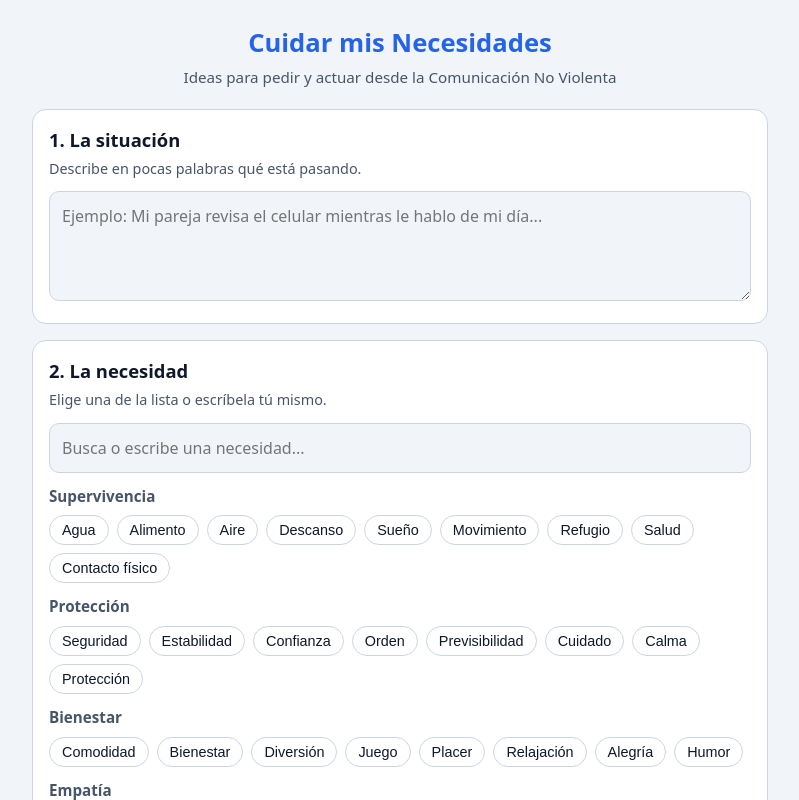
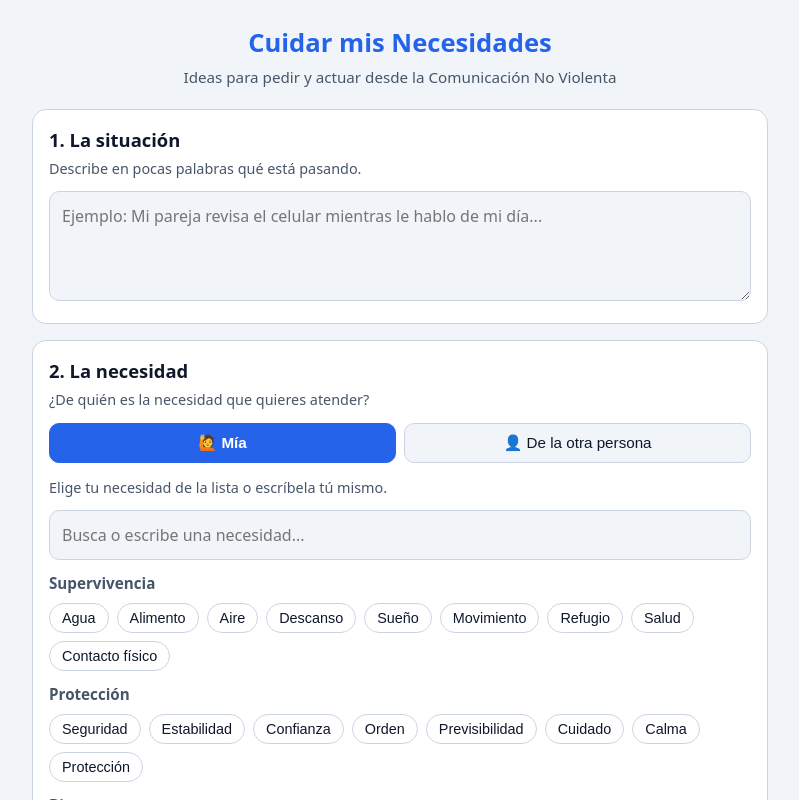
Before and after one commit to MarlonMoe23/ideas-necesidades, a Next.js app: page / in a window 1280 px wide. Shown: the top 800 px of the page, without its empty margins (240-1039 px from the left). Built offline with nearby package versions, Linux system fonts and the light colour scheme.

Commit message:
26101506

```diff
--- a/app/api/generar-ideas/route.js
+++ b/app/api/generar-ideas/route.js
@@ -1,10 +1,13 @@
 export const maxDuration = 30;
 
-const SISTEMA = `Eres un facilitador experto en Comunicación No Violenta (CNV) de Marshall Rosenberg.
-Tu tarea es ayudar a una persona a cuidar una necesidad concreta en una situación concreta.
+const BASE = `Eres un facilitador experto en Comunicación No Violenta (CNV) de Marshall Rosenberg.
 Escribe en español latinoamericano neutro, tuteando, con frases naturales y listas para usar.
+Cada idea debe ser una sola frase de máximo 35 palabras, sin juicios, diagnósticos, etiquetas ni "deberías".
+Genera exactamente 4 ideas para cada tipo.`;
 
-Genera exactamente 4 ideas para cada tipo:
+const SISTEMA_MIA = `${BASE}
+
+La persona quiere cuidar SU PROPIA necesidad en la situación que describe.
 
 1. "conexion" (pedidos de conexión): preguntas para saber cómo le llega a la otra persona lo que se dijo o qué entendió.
    Ejemplos de estilo: "¿Cómo te sientes al escuchar esto?", "¿Podrías decirme qué entendiste de lo que te dije?".
@@ -12,23 +15,37 @@ Genera exactamente 4 ideas para cada tipo:
 
 2. "accion" (pedidos de acción): pedidos concretos, positivos (lo que sí se quiere, no lo que no),
    realizables en el presente o en un plazo claro, y formulados como pregunta abierta a un sí o un no,
-   por ejemplo: "¿Estarías dispuesto/a a...?". Nada de exigencias, culpas ni "deberías".
+   por ejemplo: "¿Estarías dispuesto/a a...?". Nada de exigencias ni culpas.
 
-3. "estrategias": acciones que la persona puede hacer por sí misma para cuidar la necesidad,
+3. "estrategias": acciones que la persona puede hacer por sí misma para cuidar su necesidad,
    sin depender de una sola persona. Varía el tipo: autoempatía, apoyo de otras personas,
    cuidado del cuerpo, cambios en el entorno o la rutina.
 
 Si en la situación no hay otra persona involucrada, dirige los pedidos de conexión y de acción a la propia persona
-(por ejemplo: "¿Qué necesito escuchar de mí ahora?" o "¿Estoy dispuesto/a a...?").
+(por ejemplo: "¿Qué necesito escuchar de mí ahora?" o "¿Estoy dispuesto/a a...?").`;
 
-Cada idea debe ser una sola frase de máximo 35 palabras, sin juicios, diagnósticos ni etiquetas.
+const SISTEMA_OTRA = `${BASE}
 
-Responde SOLO con un objeto JSON válido, sin texto adicional y sin bloques de código, con esta forma exacta:
-{"conexion": ["...", "...", "...", "..."], "accion": ["...", "...", "...", "..."], "estrategias": ["...", "...", "...", "..."]}`;
+La persona quiere atender la necesidad de OTRA PERSONA involucrada en la situación.
+Esa necesidad es una suposición: la persona la intuye, pero no la conoce con certeza.
+Todas las ideas se dirigen a la otra persona o describen lo que el usuario puede hacer por ella.
+
+1. "conexion" (pedidos de conexión): adivinanzas empáticas en forma de pregunta, para verificar
+   si se intuyó bien lo que la otra persona siente y necesita, sin darlo por hecho.
+   Ejemplos de estilo: "¿Te sientes frustrado porque necesitas más apoyo con esto?",
+   "¿Es importante para ti que se tome en cuenta tu opinión?", "¿Hay algo más que quieras que sepa?".
+
+2. "accion" (pedidos de acción): ofrecimientos o pedidos concretos, positivos y realizables
+   para contribuir a la necesidad de la otra persona, formulados como pregunta abierta a un sí o un no.
+   Ejemplos de estilo: "¿Te ayudaría si yo...?", "¿Te gustaría que...?", "¿Qué podría hacer yo para que...?".
+
+3. "estrategias": acciones que el usuario puede hacer por su cuenta para contribuir a la necesidad
+   de la otra persona, sin descuidar las suyas. Varía el tipo: escucha empática, presencia,
+   gestos concretos, elegir el momento adecuado, cuidar su propia reacción antes de hablar.`;
 
 export async function POST(req) {
   try {
-    const { situacion, necesidad } = await req.json();
+    const { situacion, necesidad, duenio } = await req.json();
 
     if (!situacion?.trim() || !necesidad?.trim()) {
       return Response.json({ error: "Faltan la situación o la necesidad." }, { status: 400 });
@@ -42,6 +59,18 @@ export async function POST(req) {
       );
     }
 
+    const esDeOtra = duenio === "otra";
+    const sistema =
+      (esDeOtra ? SISTEMA_OTRA : SISTEMA_MIA) +
+      `
+
+Responde SOLO con un objeto JSON válido, sin texto adicional y sin bloques de código, con esta forma exacta:
+{"conexion": ["...", "...", "...", "..."], "accion": ["...", "...", "...", "..."], "estrategias": ["...", "...", "...", "..."]}`;
+
+    const contenido = esDeOtra
+      ? `Situación: ${situacion.trim()}\nNecesidad que intuyo en la otra persona y quiero apoyar: ${necesidad.trim()}`
+      : `Situación: ${situacion.trim()}\nMi necesidad que quiero cuidar: ${necesidad.trim()}`;
+
     const res = await fetch("https://api.anthropic.com/v1/messages", {
       method: "POST",
       headers: {
@@ -52,13 +81,8 @@ export async function POST(req) {
       body: JSON.stringify({
         model: "claude-haiku-5-5",
         max_tokens: 2000,
-        system: SISTEMA,
-        messages: [
-          {
-            role: "user",
-            content: `Situación: ${situacion.trim()}\nNecesidad que quiero cuidar: ${necesidad.trim()}`,
-          },
-        ],
+        system: sistema,
+        messages: [{ role: "user", content: contenido }],
       }),
     });
 
--- a/app/globals.css
+++ b/app/globals.css
@@ -291,3 +291,27 @@ textarea:focus,
   color: var(--suave);
   margin-top: 24px;
 }
+
+.selector {
+  display: grid;
+  grid-template-columns: 1fr 1fr;
+  gap: 8px;
+  margin-bottom: 14px;
+}
+
+.opcion {
+  background: var(--fondo);
+  color: var(--texto);
+  border: 1px solid var(--borde);
+  border-radius: 10px;
+  padding: 10px;
+  font-size: 0.95rem;
+  cursor: pointer;
+}
+
+.opcion.activa {
+  background: var(--azul);
+  color: #fff;
+  border-color: var(--azul);
+  font-weight: 600;
+}
--- a/app/page.js
+++ b/app/page.js
@@ -11,7 +11,8 @@ function normalizar(texto) {
     .trim();
 }
 
-const SECCIONES = [
+const SECCIONES = {
+  mia: [
     {
       clave: "conexion",
       titulo: "Pedidos de conexión",
@@ -30,12 +31,35 @@ const SECCIONES = [
       icono: "🌱",
       descripcion: "Cosas que puedes hacer tú para cuidar tu necesidad.",
     },
-];
+  ],
+  otra: [
+    {
+      clave: "conexion",
+      titulo: "Pedidos de conexión",
+      icono: "🤝",
+      descripcion: "Preguntas empáticas para verificar si adivinaste su necesidad.",
+    },
+    {
+      clave: "accion",
+      titulo: "Pedidos de acción",
+      icono: "🎯",
+      descripcion: "Ofrecimientos concretos para apoyar su necesidad.",
+    },
+    {
+      clave: "estrategias",
+      titulo: "Estrategias",
+      icono: "🌱",
+      descripcion: "Lo que puedes hacer tú para contribuir a su necesidad sin descuidarte.",
+    },
+  ],
+};
 
 export default function Home() {
   const [situacion, setSituacion] = useState("");
   const [necesidad, setNecesidad] = useState("");
+  const [duenio, setDuenio] = useState("mia"); // "mia" o "otra"
   const [ideas, setIdeas] = useState(null);
+  const [duenioConsultado, setDuenioConsultado] = useState("mia");
   const [cargando, setCargando] = useState(false);
   const [error, setError] = useState("");
   const [aviso, setAviso] = useState("");
@@ -77,11 +101,13 @@ export default function Home() {
         body: JSON.stringify({
           situacion: situacion.trim(),
           necesidad: necesidad.trim(),
+          duenio,
         }),
       });
       const data = await res.json();
       if (!res.ok) throw new Error(data.error || "Error desconocido");
       setIdeas(data);
+      setDuenioConsultado(duenio);
       setTimeout(() => {
         document.getElementById("resultados")?.scrollIntoView({ behavior: "smooth" });
       }, 100);
@@ -92,12 +118,17 @@ export default function Home() {
     }
   };
 
+  const tituloResultado = () =>
+    duenioConsultado === "mia"
+      ? `Ideas para cuidar mi necesidad de ${necesidad.trim()}`
+      : `Ideas para apoyar la necesidad de ${necesidad.trim()} de la otra persona`;
+
   const textoCompleto = () => {
     if (!ideas) return "";
     const bloque = (titulo, lista) =>
       `*${titulo}:*\n${(lista || []).map((i) => `• ${i}`).join("\n")}`;
     return [
-      `*Ideas para cuidar mi necesidad de ${necesidad.trim()}*`,
+      `*${tituloResultado()}*`,
       `*Situación:* ${situacion.trim()}`,
       bloque("Pedidos de conexión", ideas.conexion),
       bloque("Pedidos de acción", ideas.accion),
@@ -121,6 +152,7 @@ export default function Home() {
   const nuevaConsulta = () => {
     setSituacion("");
     setNecesidad("");
+    setDuenio("mia");
     setIdeas(null);
     setError("");
     window.scrollTo({ top: 0, behavior: "smooth" });
@@ -147,7 +179,28 @@ export default function Home() {
       {/* Necesidad */}
       <section className="tarjeta">
         <h2>2. La necesidad</h2>
-        <p className="ayuda">Elige una de la lista o escríbela tú mismo.</p>
+
+        <p className="ayuda">¿De quién es la necesidad que quieres atender?</p>
+        <div className="selector">
+          <button
+            className={`opcion ${duenio === "mia" ? "activa" : ""}`}
+            onClick={() => setDuenio("mia")}
+          >
+            🙋 Mía
+          </button>
+          <button
+            className={`opcion ${duenio === "otra" ? "activa" : ""}`}
+            onClick={() => setDuenio("otra")}
+          >
+            👤 De la otra persona
+          </button>
+        </div>
+
+        <p className="ayuda">
+          {duenio === "mia"
+            ? "Elige tu necesidad de la lista o escríbela tú mismo."
+            : "Elige la necesidad que intuyes en la otra persona o escríbela."}
+        </p>
 
         <div className="campo-envoltura">
           <input
@@ -206,10 +259,10 @@ export default function Home() {
       {ideas && (
         <div id="resultados" style={{ marginTop: 20 }}>
           <p className="resumen-consulta">
-            Ideas para cuidar tu necesidad de <strong>{necesidad.trim()}</strong>
+            <strong>{tituloResultado()}</strong>
           </p>
 
-          {SECCIONES.map((s) => (
+          {SECCIONES[duenioConsultado].map((s) => (
             <section key={s.clave} className="tarjeta seccion">
               <h2>
                 <span>{s.icono}</span> {s.titulo}
```
Lines whose indentation alone changed are shown as unchanged.
